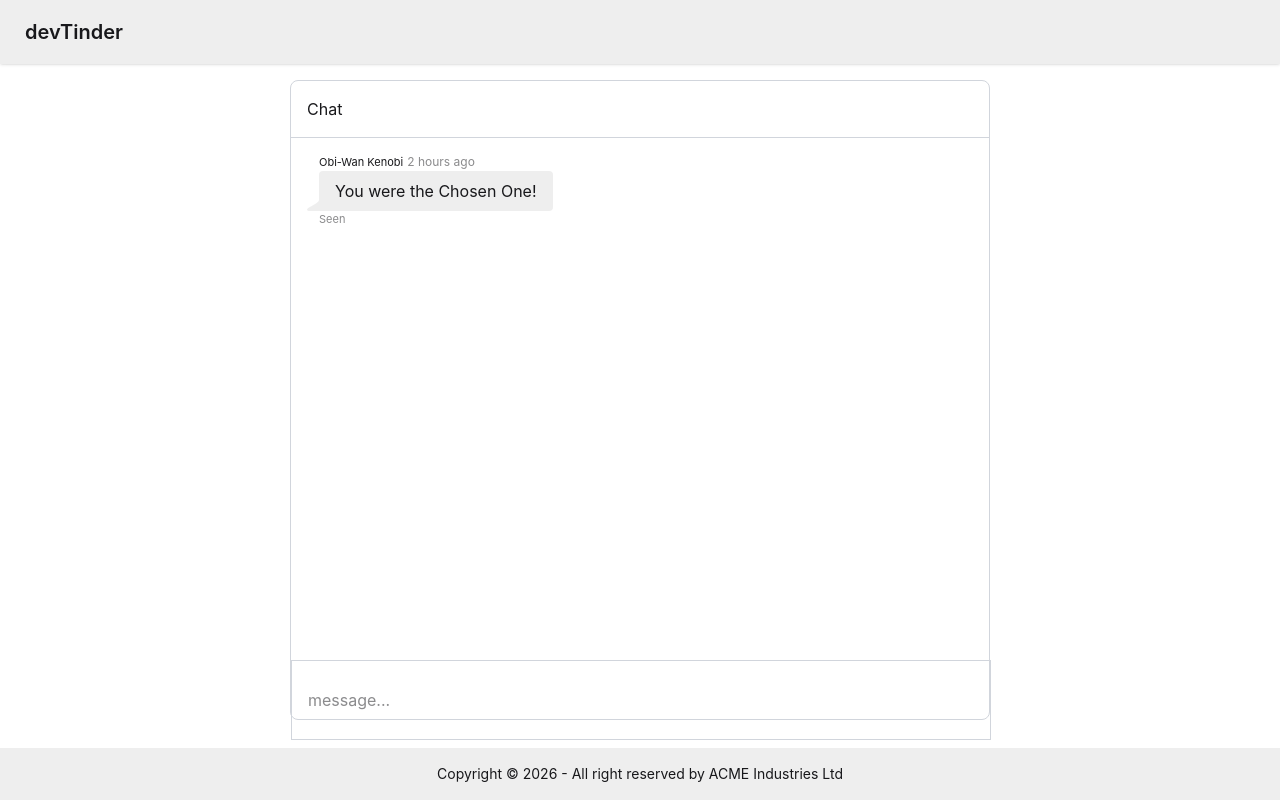
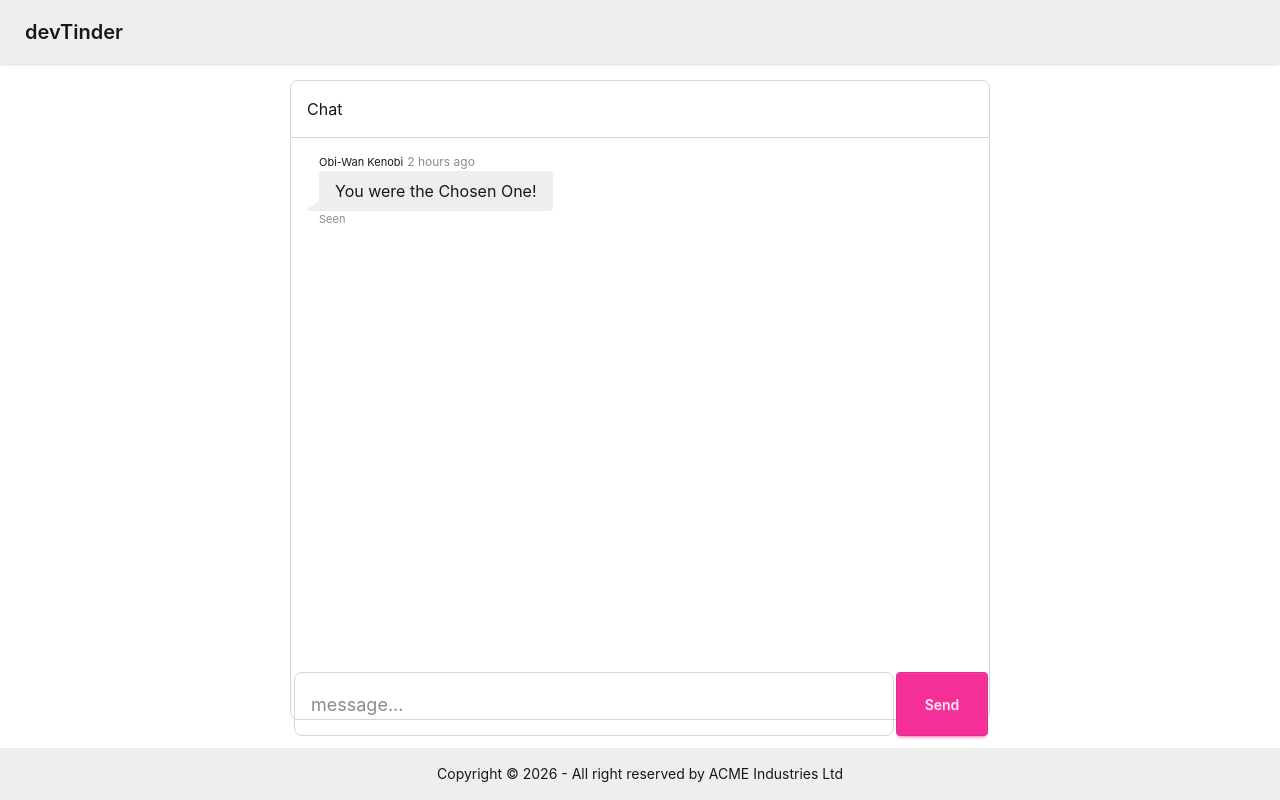
Before and after one commit to cAptA1n-bot/devTinder-web, a React (Vite) app: page /chat/1 in a window 1280 px wide. Built offline with nearby package versions, Linux system fonts and the light colour scheme; no server answers.

Commit message:
updated ui for chat

```diff
--- a/src/components/Chat.jsx
+++ b/src/components/Chat.jsx
@@ -11,8 +11,11 @@ const Chat = () => {
                     <div className="chat-bubble">You were the Chosen One!</div>
                     <div className="chat-footer opacity-50">Seen</div>
                 </div>
+            <div className="fixed lg:w-175 bottom-15 flex gap-0.5 justify-center">
+                <input type="text" className="w-84 lg:w-150 border border-gray-300 p-4 h-16 rounded-lg text-[18px] lg:mb-1" placeholder="message..." />
+                <button className="btn btn-secondary w-23 h-16">Send</button>
+            </div>
 
-                <input type="text" className="w-full lg:w-175 fixed bottom-15 border border-gray-300 p-4 h-20" placeholder="message..." />
 
         </div>
     )
```
